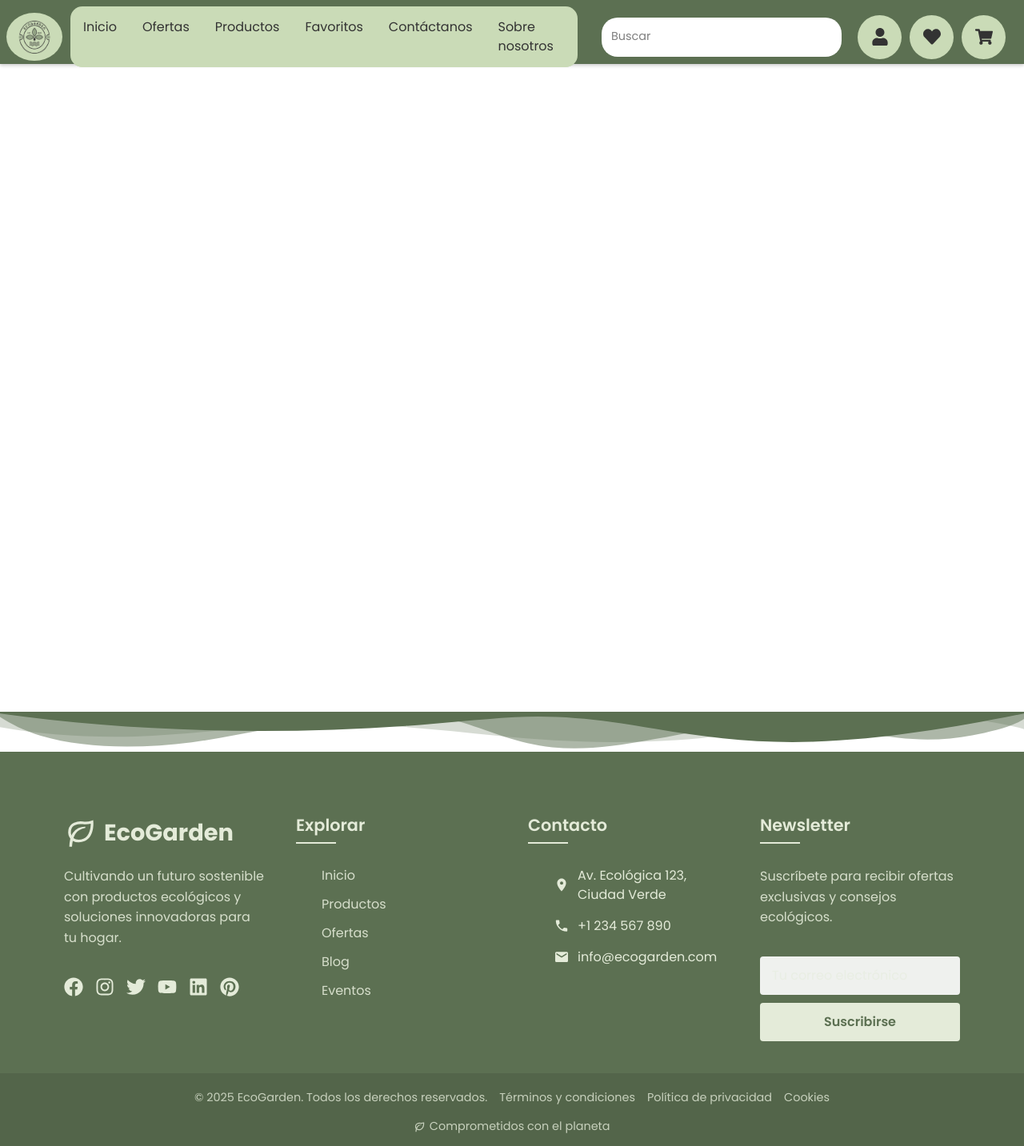
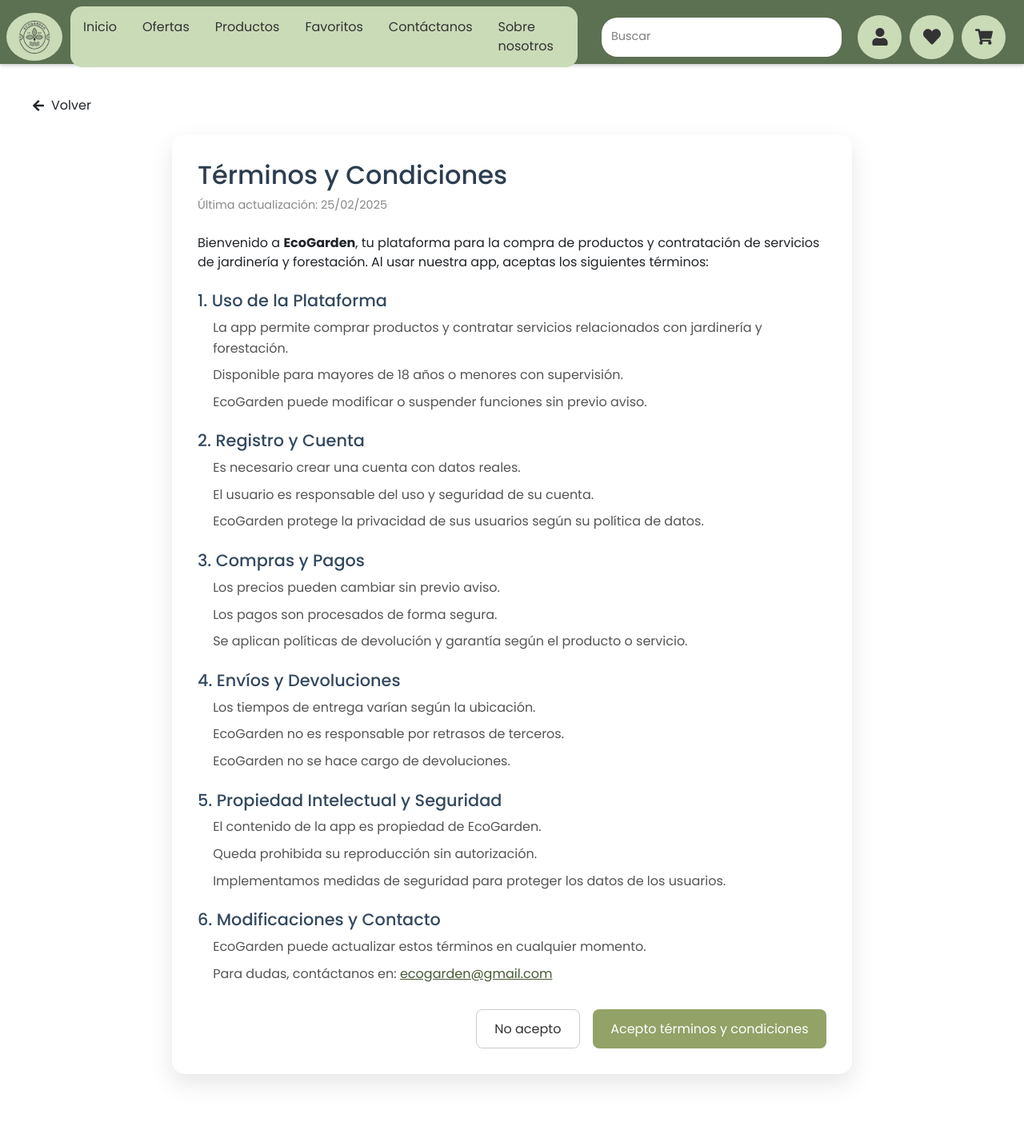
Before and after one commit to LeonardoRicaldone/EcoGarden, a React (Vite) app in the folder frontend/public/: page /TermsConditions in a window 1280 px wide. Shown: the top 1433 px of the page at 80% size. Built offline with nearby package versions, Linux system fonts and the light colour scheme.

Commit message:
Terminos y condiciones

```diff
--- a/frontend/public/src/screens/Contact.css
+++ b/frontend/public/src/screens/Contact.css
@@ -1,6 +1,4 @@
-/* Contact.css - Estilos mejorados para el componente de contacto */
 
-/* Fuentes y colores base */
 :root {
     --primary-color: #3498db;
     --primary-dark: #2980b9;
@@ -13,12 +11,10 @@
     --transition: all 0.3s ease;
   }
 
-  /* Estilos generales */
   .contact-container {
     max-width: 1200px;
     margin: 10px auto;
     padding: 3rem 2rem;
-    font-family: 'Segoe UI', Roboto, Oxygen, Ubuntu, Cantarell, 'Open Sans', 'Helvetica Neue', sans-serif;
     color: var(--text-color);
     background-color: #f5f7fa;
     min-height: 100vh;
--- a/frontend/public/src/screens/Contact.jsx
+++ b/frontend/public/src/screens/Contact.jsx
@@ -18,7 +18,6 @@ const Contact = () => {
 
   const handleSubmit = (e) => {
     e.preventDefault();
-    // Aquí iría la lógica para enviar el formulario
     console.log('Formulario enviado:', formData);
     alert('Mensaje enviado con éxito!');
     setFormData({ nombre: '', email: '', mensaje: '' });
--- a/frontend/public/src/screens/Register.jsx
+++ b/frontend/public/src/screens/Register.jsx
@@ -1,8 +1,12 @@
 import './Register.css';
 import { FaGoogle } from 'react-icons/fa';
 import logo from '../assets/logo.png';
+import { Link, useLocation } from 'react-router-dom';
 
 const Register = () => {
+  const location = useLocation();
+  const termsAccepted = location.state?.termsAccepted || false;
+
   return (
     <div className="page-container">
       <div className="register-container">
@@ -30,8 +34,15 @@ const Register = () => {
           <input type="password" placeholder="Contraseña" className="register-input" />
 
           <div className="checkbox-container">
-            <input type="checkbox" id="terms" className="terms-checkbox" />
-            <label htmlFor="terms" className="termsConditions">Acepto <a href="/terms-conditions">términos y condiciones</a></label>
+            <input
+              type="checkbox"
+              id="terms"
+              className="terms-checkbox"
+              defaultChecked={termsAccepted}
+            />
+            <label htmlFor="terms" className="termsConditions">
+              Acepto <Link to="/TermsConditions">términos y condiciones</Link>
+            </label>
           </div>
 
           <button className="register-button">Registrarse</button>
--- /dev/null
+++ b/frontend/public/src/screens/TermsConditions.css
@@ -0,0 +1,102 @@
+.terms-wrapper {
+    display: flex;
+    flex-direction: column;
+    align-items: center;
+    padding: 2rem;
+    min-height: 100vh;
+    align-items: center;
+    padding: 40px;
+}
+
+.back-button {
+    align-self: flex-start;
+    margin-bottom: 1.5rem;
+    background: none;
+    border: none;
+    font-size: 1rem;
+    cursor: pointer;
+    display: flex;
+    align-items: center;
+    gap: 0.5rem;
+}
+
+.terms-box {
+    background: white;
+    padding: 2rem;
+    border-radius: 16px;
+    max-width: 850px;
+    width: 100%;
+    box-shadow: 0 12px 30px rgba(0, 0, 0, 0.1);
+}
+
+.terms-box h1 {
+    font-size: 2rem;
+    color: #2c3e50;
+    margin-bottom: 0.5rem;
+}
+
+.update {
+    font-size: 0.9rem;
+    color: #888;
+    margin-bottom: 1.5rem;
+}
+
+.terms-section {
+    margin-top: 1.5rem;
+}
+
+.terms-section h2 {
+    font-size: 1.3rem;
+    margin-bottom: 0.5rem;
+    color: #34495e;
+}
+
+.terms-section ul {
+    padding-left: 1.2rem;
+    color: #555;
+}
+
+.terms-section li {
+    margin-bottom: 0.5rem;
+    line-height: 1.6;
+}
+
+.terms-buttons {
+    margin-top: 2rem;
+    display: flex;
+    justify-content: flex-end;
+    gap: 1rem;
+}
+
+.correoterms {
+    color: #485935;
+}
+
+.accept {
+    background-color: #93A267;
+    border: none;
+    color: white;
+    padding: 0.7rem 1.4rem;
+    border-radius: 8px;
+    font-size: 1rem;
+    cursor: pointer;
+    transition: background-color 0.3s;
+}
+
+.accept:hover {
+    background-color: #485935;
+}
+
+.decline {
+    background-color: transparent;
+    border: 1px solid #ccc;
+    color: #333;
+    padding: 0.7rem 1.4rem;
+    border-radius: 8px;
+    font-size: 1rem;
+    cursor: pointer;
+}
+
+.decline:hover {
+    background-color: #f0f0f0;
+}
--- a/frontend/public/src/screens/TermsConditions.jsx
+++ b/frontend/public/src/screens/TermsConditions.jsx
@@ -1,12 +1,92 @@
-import React from "react";
+import React from 'react';
+import { useNavigate } from 'react-router-dom';
+import { FaArrowLeft } from 'react-icons/fa';
+import './TermsConditions.css';
 
 const TermsConditions = () => {
+    const navigate = useNavigate();
+
+    const handleAccept = () => {
+        navigate('/register', { state: { termsAccepted: true } });
+    };
+
+    const handleDecline = () => {
+        navigate('/register', { state: { termsAccepted: false } });
+    };
+
     return (
         <div className="page-container">
+            <div className="terms-wrapper">
+                <button className="back-button" onClick={() => navigate('/register')}>
+                    <FaArrowLeft /> Volver
+                </button>
+                <div className="terms-box">
+                    <h1>Términos y Condiciones</h1>
+                    <p className="update">Última actualización: 25/02/2025</p>
 
+                    <p>
+                        Bienvenido a <strong>EcoGarden</strong>, tu plataforma para la compra de productos y contratación de servicios de jardinería y forestación. Al usar nuestra app, aceptas los siguientes términos:
+                    </p>
 
+                    <div className="terms-section">
+                        <h2>1. Uso de la Plataforma</h2>
+                        <ul>
+                            <li>La app permite comprar productos y contratar servicios relacionados con jardinería y forestación.</li>
+                            <li>Disponible para mayores de 18 años o menores con supervisión.</li>
+                            <li>EcoGarden puede modificar o suspender funciones sin previo aviso.</li>
+                        </ul>
+                    </div>
 
+                    <div className="terms-section">
+                        <h2>2. Registro y Cuenta</h2>
+                        <ul>
+                            <li>Es necesario crear una cuenta con datos reales.</li>
+                            <li>El usuario es responsable del uso y seguridad de su cuenta.</li>
+                            <li>EcoGarden protege la privacidad de sus usuarios según su política de datos.</li>
+                        </ul>
+                    </div>
 
+                    <div className="terms-section">
+                        <h2>3. Compras y Pagos</h2>
+                        <ul>
+                            <li>Los precios pueden cambiar sin previo aviso.</li>
+                            <li>Los pagos son procesados de forma segura.</li>
+                            <li>Se aplican políticas de devolución y garantía según el producto o servicio.</li>
+                        </ul>
+                    </div>
+
+                    <div className="terms-section">
+                        <h2>4. Envíos y Devoluciones</h2>
+                        <ul>
+                            <li>Los tiempos de entrega varían según la ubicación.</li>
+                            <li>EcoGarden no es responsable por retrasos de terceros.</li>
+                            <li>EcoGarden no se hace cargo de devoluciones.</li>
+                        </ul>
+                    </div>
+
+                    <div className="terms-section">
+                        <h2>5. Propiedad Intelectual y Seguridad</h2>
+                        <ul>
+                            <li>El contenido de la app es propiedad de EcoGarden.</li>
+                            <li>Queda prohibida su reproducción sin autorización.</li>
+                            <li>Implementamos medidas de seguridad para proteger los datos de los usuarios.</li>
+                        </ul>
+                    </div>
+
+                    <div className="terms-section">
+                        <h2>6. Modificaciones y Contacto</h2>
+                        <ul>
+                            <li>EcoGarden puede actualizar estos términos en cualquier momento.</li>
+                            <li>Para dudas, contáctanos en: <a href="mailto:ecogarden@gmail.com" className='correoterms'>ecogarden@gmail.com</a></li>
+                        </ul>
+                    </div>
+
+                    <div className="terms-buttons">
+                        <button className="decline" onClick={handleDecline}>No acepto</button>
+                        <button className="accept" onClick={handleAccept}>Acepto términos y condiciones</button>
+                    </div>
+                </div>
+            </div>
         </div>
     );
 };
```
